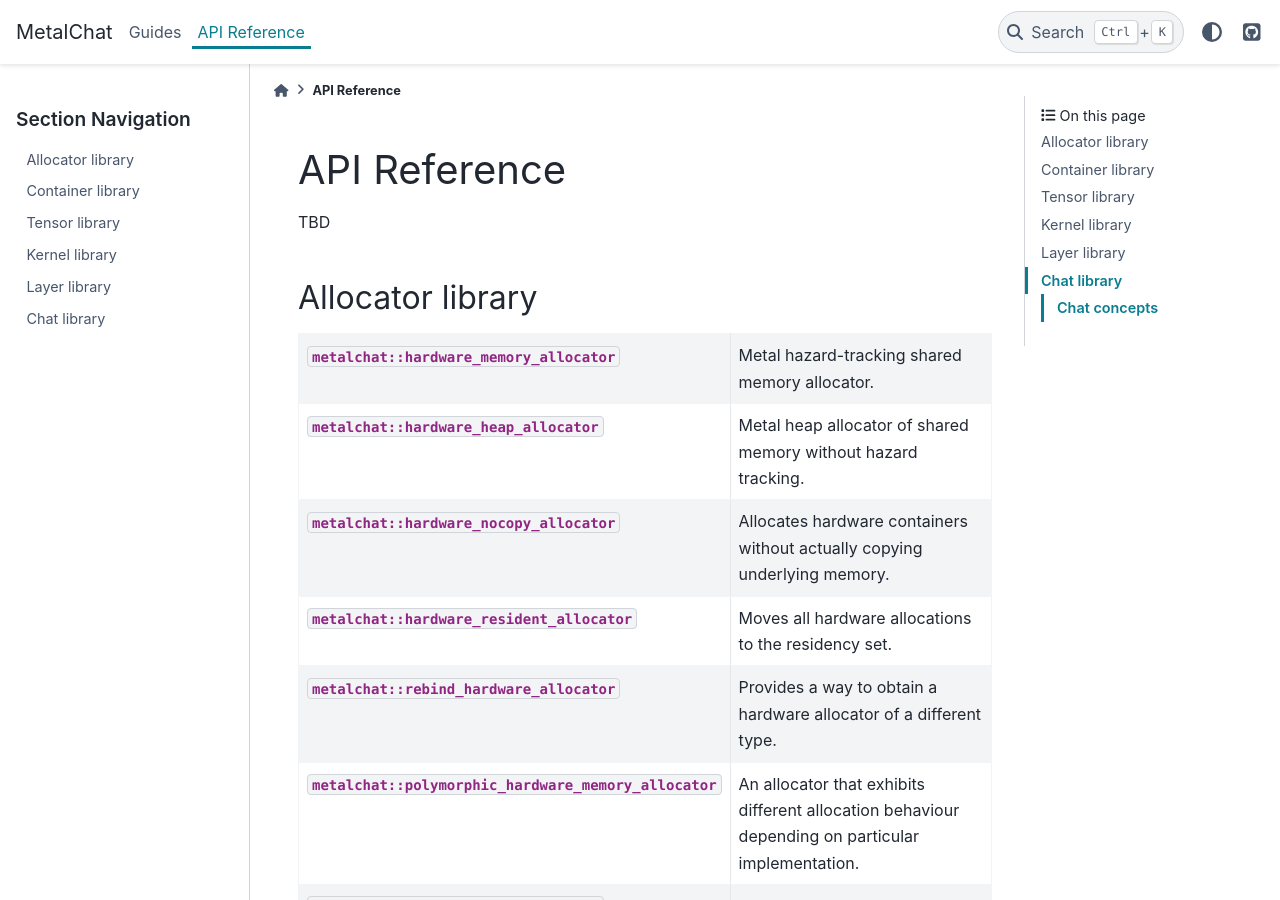
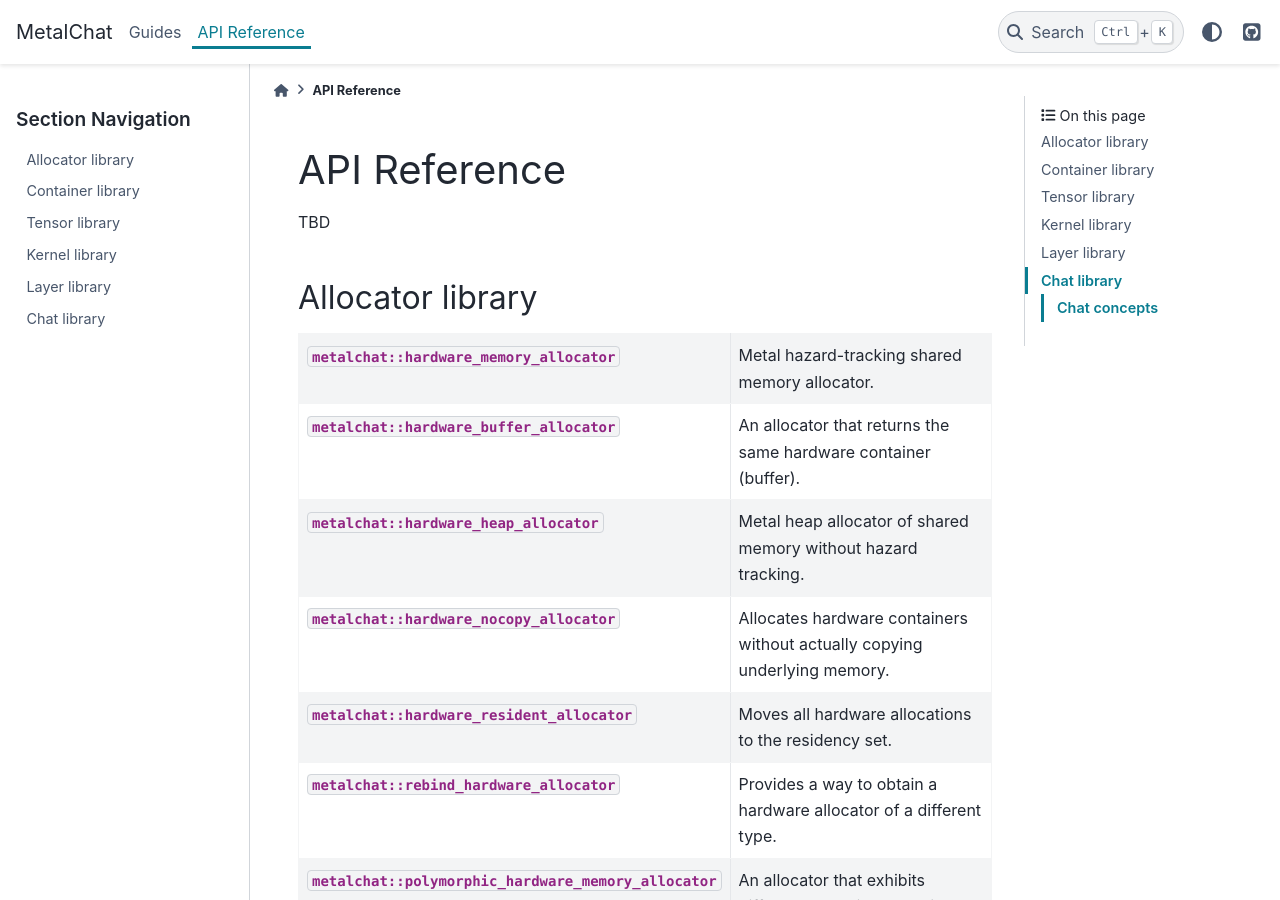
Before and after one commit to ybubnov/metalchat, a Sphinx documentation site: the page built from documentation/reference/index.rst, in a window 1280 px wide and 900 px high. Built offline with Sphinx 7.4.7 and the PyData theme 0.15.4, drawn with Linux system fonts in a browser that asks for light colours.

Commit message:
Add documentation for the buffer allocator

```diff
--- a/documentation/reference/index.rst
+++ b/documentation/reference/index.rst
@@ -24,6 +24,9 @@ Allocator library
 
    * - :cpp:class:`metalchat::hardware_memory_allocator`
      - Metal hazard-tracking shared memory allocator.
+
+   * - :cpp:class:`metalchat::hardware_buffer_allocator`
+     - An allocator that returns the same hardware container (buffer).
 
    * - :cpp:class:`metalchat::hardware_heap_allocator`
      - Metal heap allocator of shared memory without hazard tracking.
```
Also changed, not shown: documentation/reference/allocator.rst (+7 -0 lines), 2 other files.
